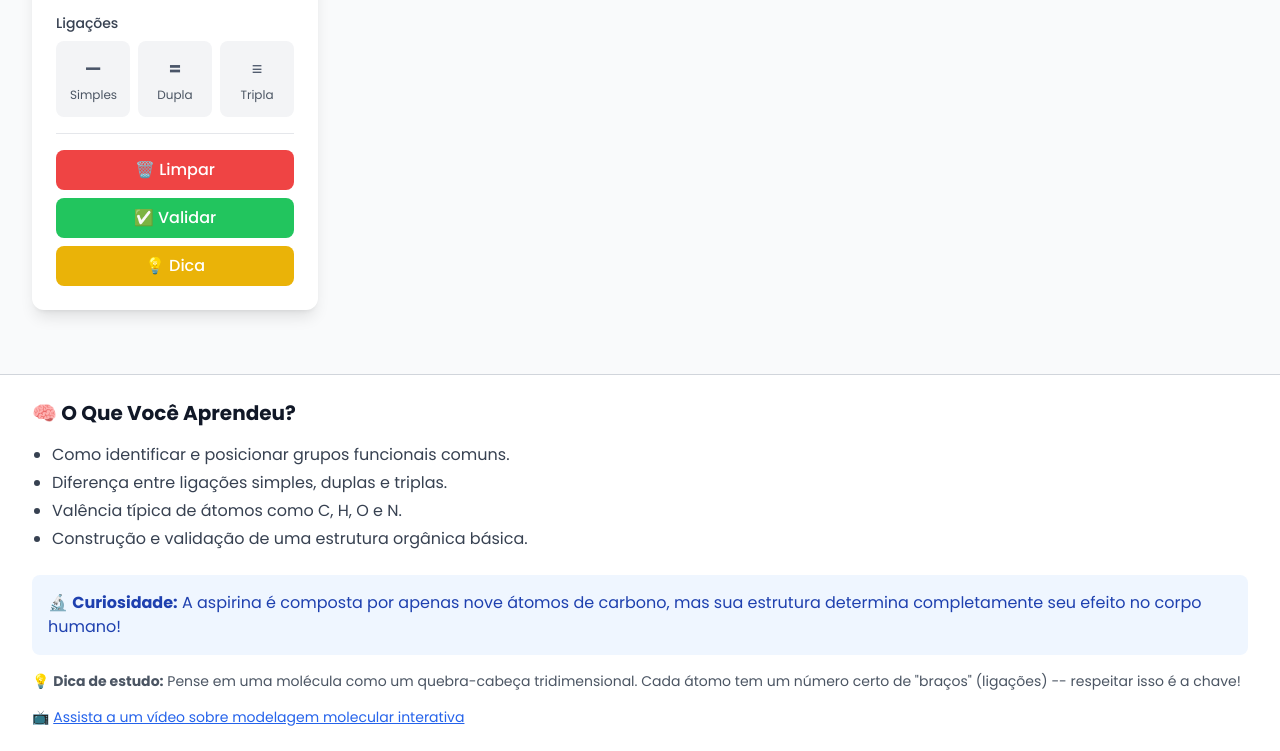
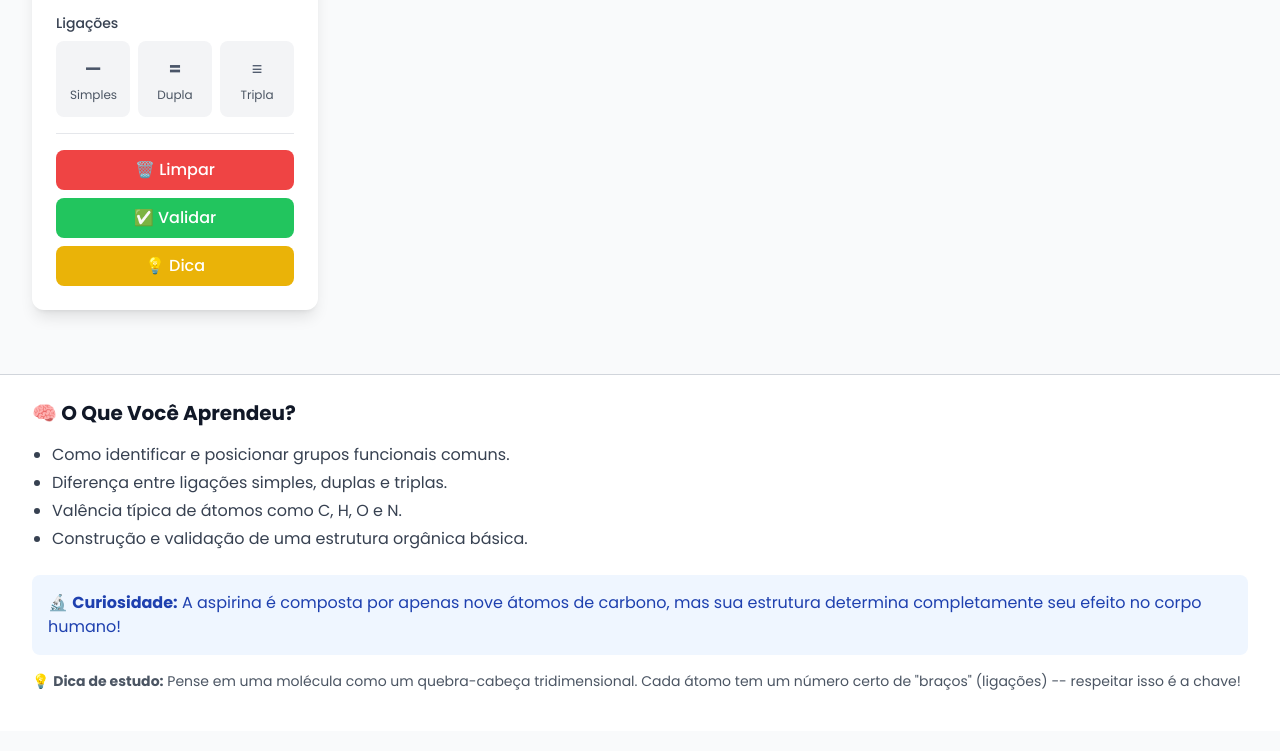
Before and after one commit to ProjectNHCC/Monte-a-Estrutura, a plain HTML site: page index.html in a window 1280 px wide. Shown: the part 1125-1876 px from the top of the page. Drawn offline with nearby package versions, Linux system fonts and the light colour scheme.

Commit message:
Update index.html

```diff
--- a/index.html
+++ b/index.html
@@ -275,8 +275,7 @@
             </div>
 
             <div class="mt-4 text-sm">
-                📺 <a href="https://www.youtube.com/watch?v=HN7ckjY4kJg" target="_blank" class="text-blue-600 dark:text-blue-300 underline hover:text-blue-800">Assista a um vídeo sobre modelagem molecular interativa</a>
-            </div>
+                           </div>
         </div>
     </section>
 
```
